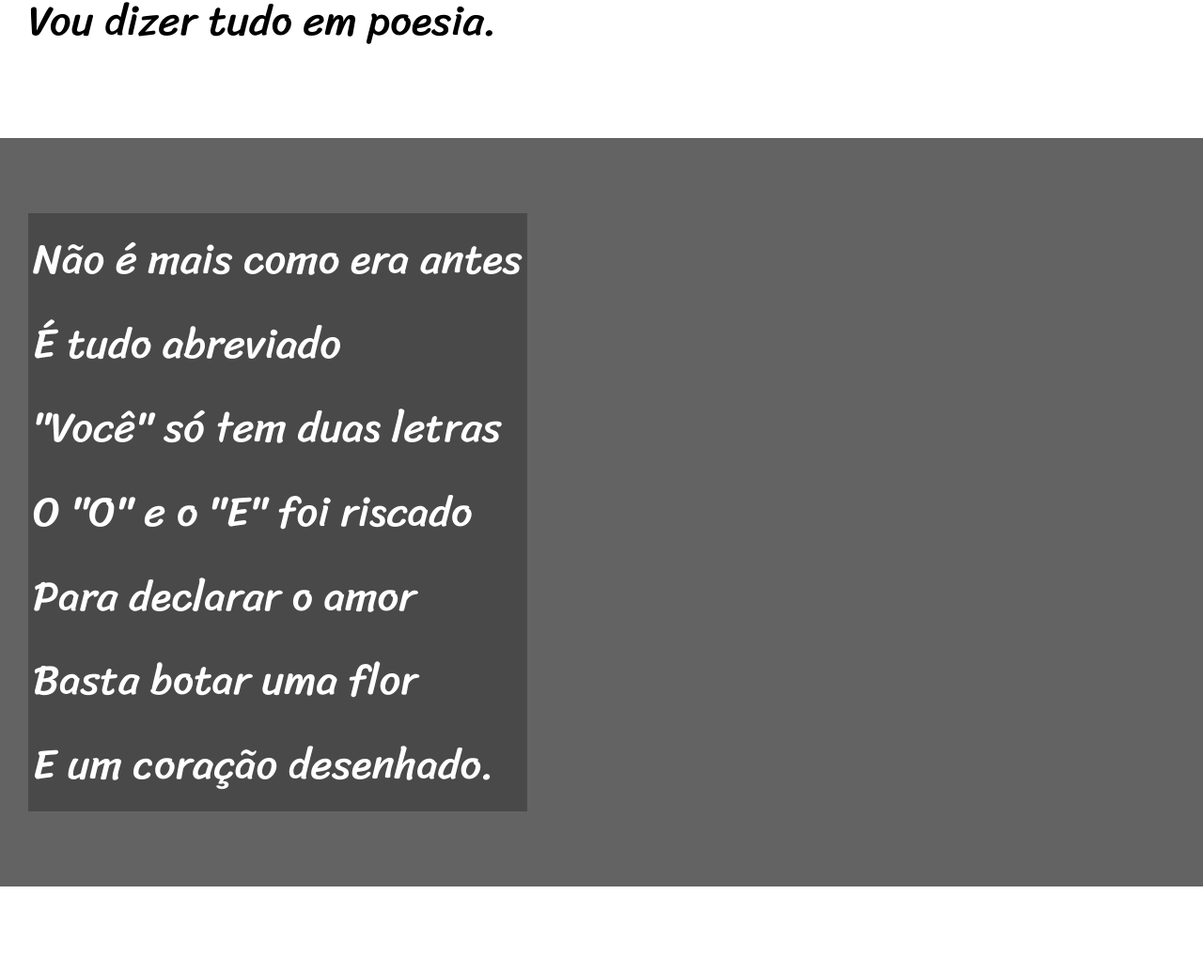
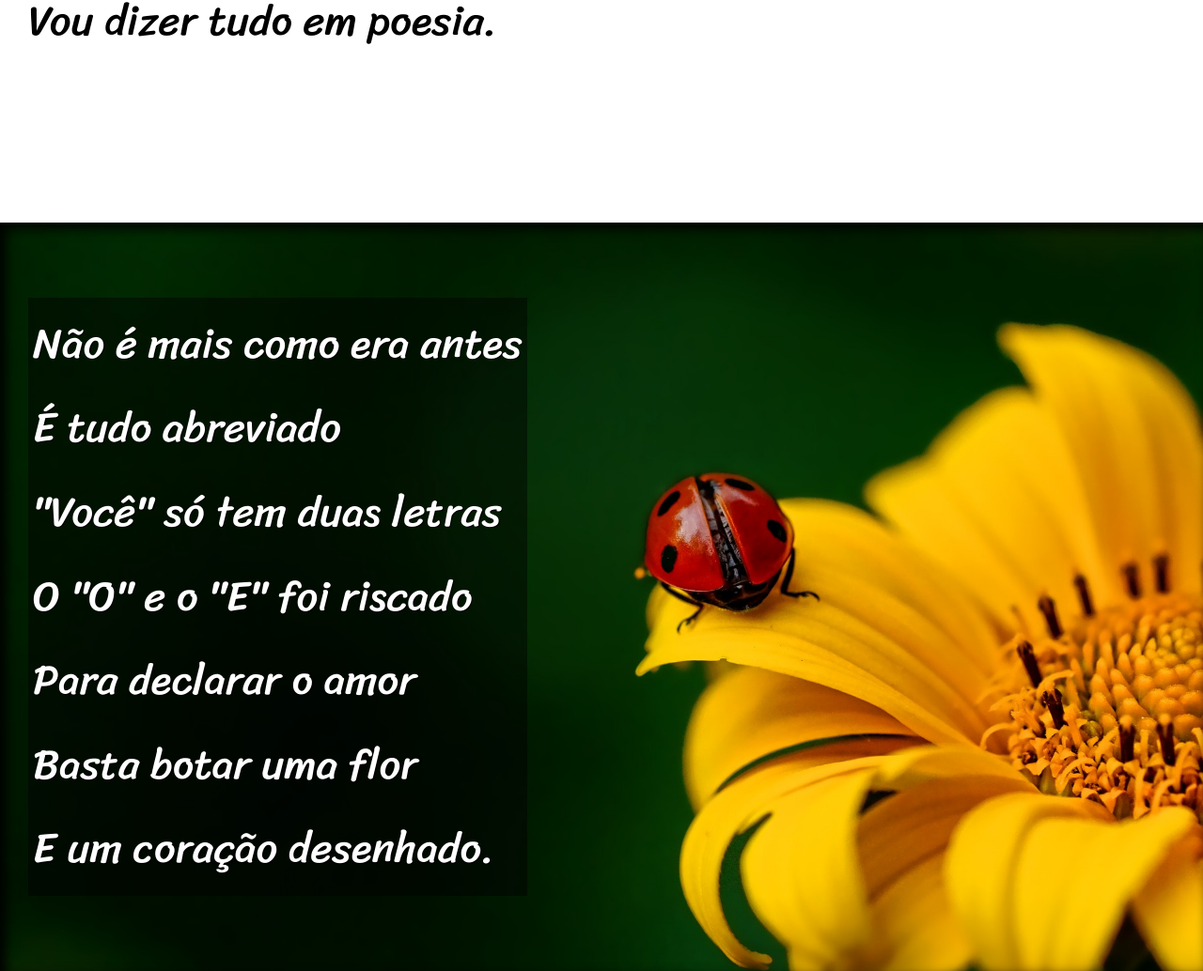
Before and after one commit to Lucashtoledo/html-css, a plain HTML site: page desafio/d012/index.html in a window 1280 px wide. Shown: the part 886-1920 px from the top of the page at 94% size. Drawn offline with Linux system fonts and the light colour scheme.

Commit message:
conclusão

```diff
--- a/desafio/d012/estilo/style.css
+++ b/desafio/d012/estilo/style.css
@@ -65,12 +65,30 @@ section.normal {
 section.imagem {
     background-color: rgb(99, 99, 99);
     color: white;
+    box-shadow: inset 6px 6px 13px 0 black;
+    background-size: cover;
+    background-attachment: fixed;
+}
+
+section p {
+    padding-bottom: 2em;
 }
 
 section.imagem > p {
     display: inline-block;
-    background-color: rgba(0, 0, 0, 0.26);
+    background-color: rgba(0, 0, 0, 0.452);
     padding: 5px;
+    text-shadow: 1px 1px 0 black;
+}
+
+section#img01 {
+    background-image: url("../imagens/background001.jpg");
+    background-position: right center;
+}
+
+section#img02 {
+    background-image: url("../imagens/background002.jpg");
+    background-position: right center;
 }
 
 footer {
--- a/desafio/d012/index.html
+++ b/desafio/d012/index.html
@@ -24,7 +24,7 @@
         </p>
     </section>
 
-    <section class="imagem">
+    <section class="imagem" id="img01">
         <p>
             Não é mais como era antes <br>
             É tudo abreviado <br>
@@ -57,7 +57,7 @@
         </p>
     </section>
 
-    <section class="imagem">
+    <section class="imagem" id="img02">
         <p>
             Tenho saudade das cartas <br>
             Escritas com a própria mão <br>
```
